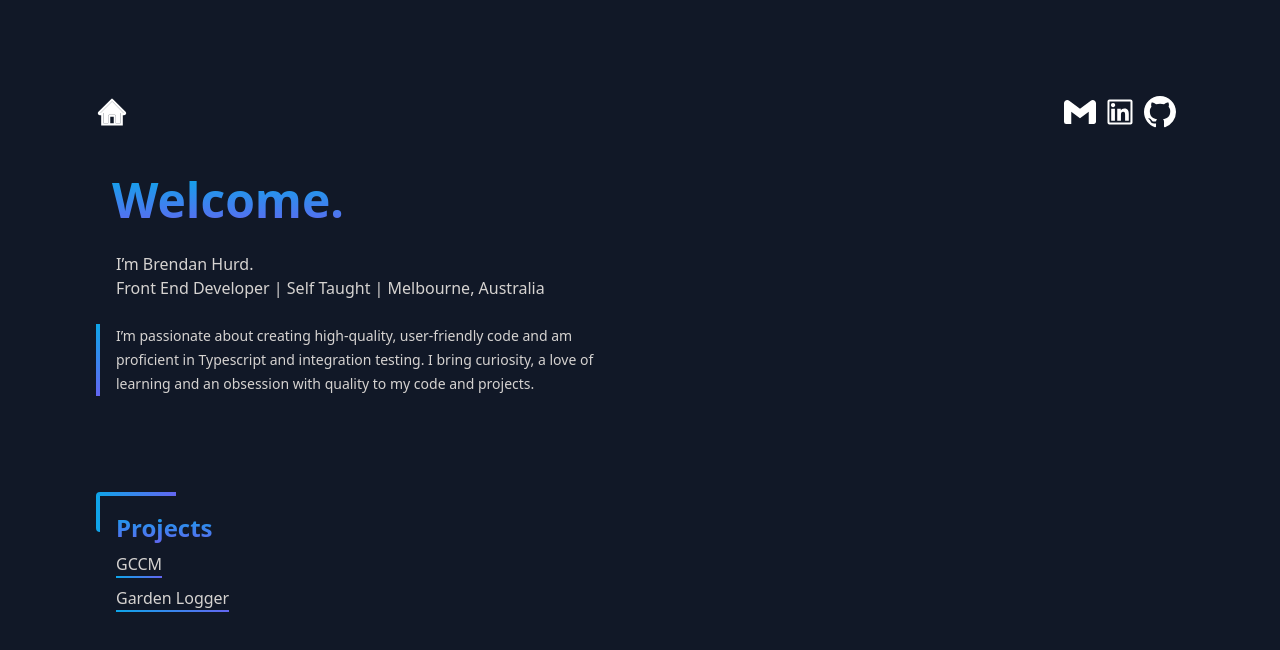
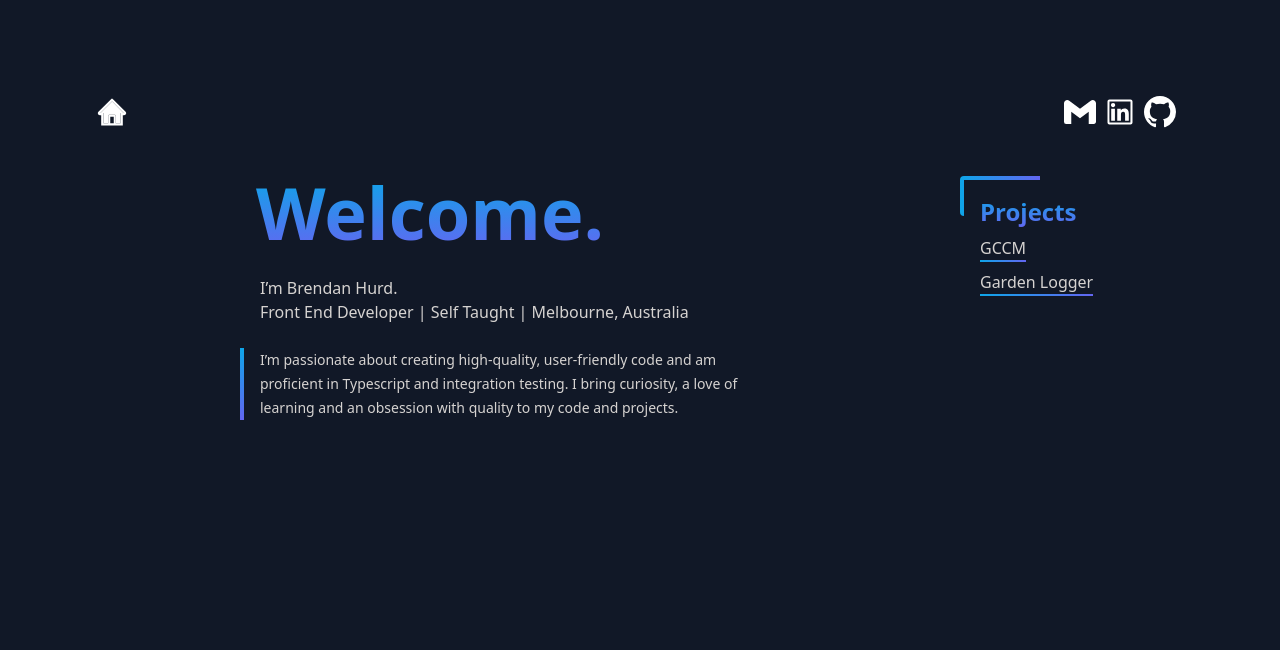
Before and after one commit to Uken81/portfolio, a React (Vite) app: page / in a window 1280 px wide. Shown: the top 650 px of the page. Built offline with nearby package versions, Linux system fonts and the light colour scheme.

Commit message:
Add breakpoint style changes for large extra-large and double-extra-large screens.

```diff
--- a/src/App.tsx
+++ b/src/App.tsx
@@ -10,11 +10,13 @@ function App() {
   const [selectedProject, setSelectedProject] = useState<ProjectName>('welcome');
 
   return (
-    <div className="min-h-screen bg-gray-900 p-6 text-stone-300 sm:p-12 md:p-24">
+    <div className="min-h-screen bg-gray-900 p-6  text-stone-300 sm:p-12 md:p-24">
       <Header setSelectedProject={setSelectedProject} />
       <Demo selectedProject={selectedProject} />
-      <MainMessage selectedProject={selectedProject} />
-      <Projects setSelectedProject={setSelectedProject} />
+      <div className="lg:flex lg:px-24 xl:px-36 2xl:px-56">
+        <MainMessage selectedProject={selectedProject} />
+        <Projects setSelectedProject={setSelectedProject} />
+      </div>
     </div>
   );
 }
--- a/src/components/MainMessage/MainMessage.tsx
+++ b/src/components/MainMessage/MainMessage.tsx
@@ -8,7 +8,7 @@ const gradientBottom = 'bg-gradient-to-b from-sky-500 to-indigo-500 hover:bg-gra
 const Title: React.FC<{ title: string; subtitle?: string }> = ({ title, subtitle }) => (
   <div className="mb-6 flex cursor-default flex-col">
     <h1
-      className={`${gradientBottom} ml-4 bg-clip-text pb-1 text-4xl font-extrabold text-transparent sm:text-5xl`}>
+      className={`${gradientBottom} ml-4 bg-clip-text pb-1 text-4xl font-extrabold text-transparent sm:text-5xl lg:text-6xl xl:text-7xl`}>
       {title}
     </h1>
     {subtitle && <h2 className="mt-6 ml-5" dangerouslySetInnerHTML={{ __html: subtitle }}></h2>}
--- a/src/components/MainMessage/MessageText.tsx
+++ b/src/components/MainMessage/MessageText.tsx
@@ -33,7 +33,7 @@ const Concepts: React.FC<{ concepts?: string[] }> = ({ concepts }) => {
 
 const Text: React.FC<{ project: Project }> = ({ project }) =>
   project.keyName !== 'welcome' ? (
-    <div className="flex h-max flex-col justify-between">
+    <div className="flex h-max flex-col justify-between xl:text-lg">
       <p className="mb-1 h-8 font-bold">The Project</p>
       <Description descriptionText={project.text.description} />
       <Features features={project.text.features} />
--- a/src/components/Projects.tsx
+++ b/src/components/Projects.tsx
@@ -23,7 +23,7 @@ export const Projects: React.FC<{
   const projectList = Object.values(projects).filter((project) => project.keyName !== 'welcome');
 
   return (
-    <div className="pb-24">
+    <div className="pb-24 lg:ml-auto">
       <div className={`flex h-10 w-20 rounded-l ${gradientRight} pl-1 pt-1`}>
         <div className="flex flex-col  bg-gray-900 pl-4 pt-4">
           <h1
```
